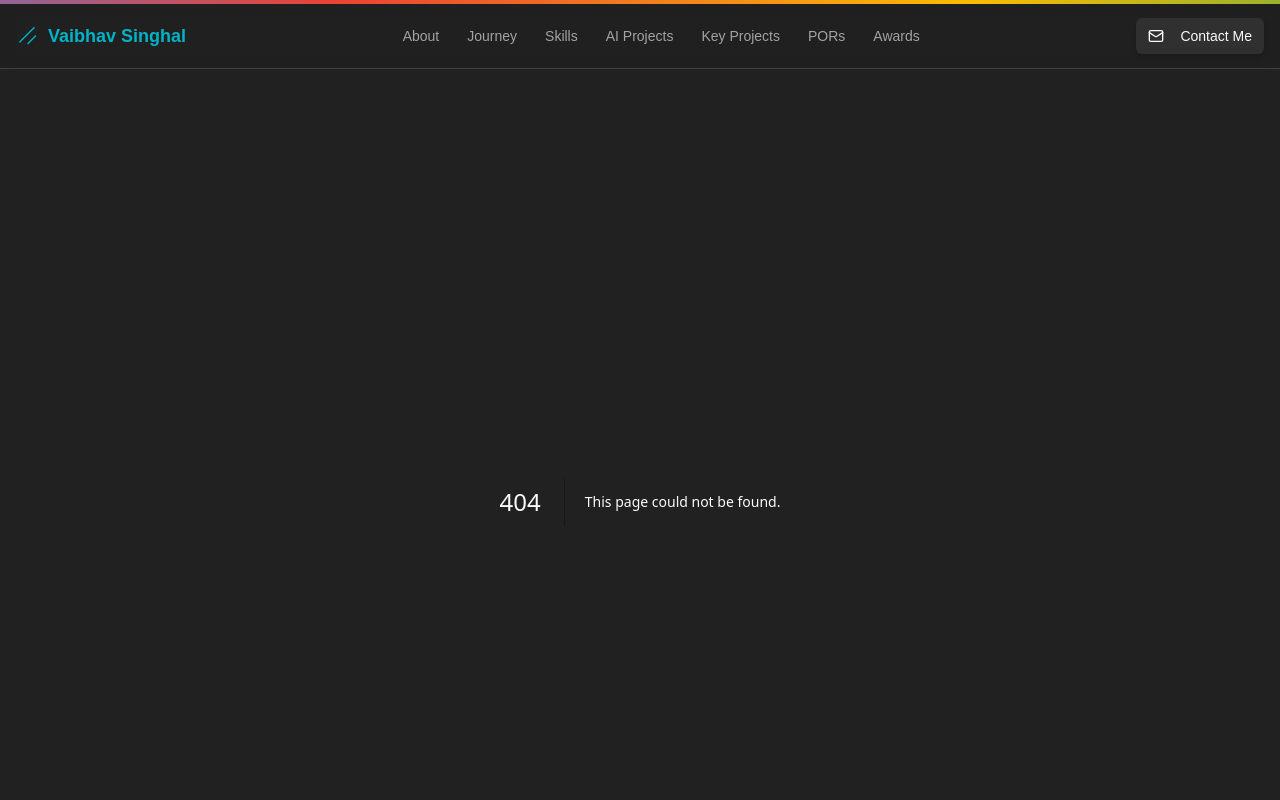
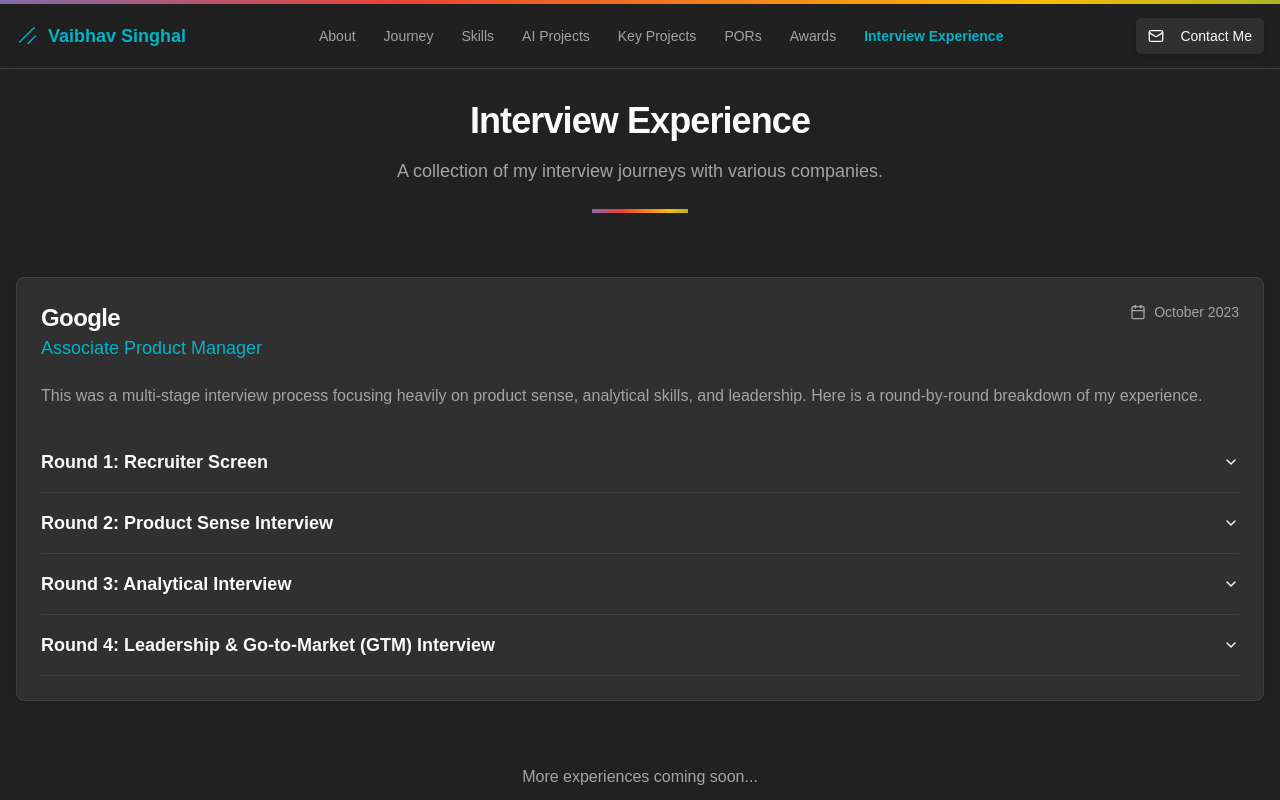
Before and after one commit to WebBhav/portfolio-pm, a Next.js app: page /interview-experience in a window 1280 px wide. Before the commit this address had no page. Shown: the top 800 px of the page. Built offline with nearby package versions, Linux system fonts and the light colour scheme.

Commit message:
Now I want a seperate page named interview experience which will be adde

```diff
--- /dev/null
+++ b/src/app/interview-experience/page.tsx
@@ -0,0 +1,72 @@
+'use client';
+
+import InterviewPost from '@/components/sections/interview-post';
+import { Separator } from '@/components/ui/separator';
+import AnimatedSection from '@/components/ui/animated-section';
+
+const interviewExperiences = [
+  {
+    company: 'Google',
+    role: 'Associate Product Manager',
+    date: 'October 2023',
+    introduction: 'This was a multi-stage interview process focusing heavily on product sense, analytical skills, and leadership. Here is a round-by-round breakdown of my experience.',
+    rounds: [
+      {
+        title: 'Round 1: Recruiter Screen',
+        content: 'A 30-minute call with a recruiter discussing my background, interest in the role, and high-level product questions. I was asked to walk through my resume and explain my most impactful project.',
+      },
+      {
+        title: 'Round 2: Product Sense Interview',
+        content: "This round was about creativity and product thinking. The prompt was: 'Design a new feature for Google Maps.' I focused on a feature to help users find eco-friendly routes, detailing user personas, pain points, potential solutions, and success metrics.",
+      },
+      {
+        title: 'Round 3: Analytical Interview',
+        content: "A case-based interview where I was given a problem like 'Daily Active Users for YouTube have dropped by 10%. What would you do?' I broke down the problem, formulated hypotheses, identified key metrics to investigate, and proposed a structured plan to diagnose the issue.",
+      },
+      {
+        title: 'Round 4: Leadership & Go-to-Market (GTM) Interview',
+        content: 'This round focused on my experience leading teams and projects. I was asked about a time I had to influence stakeholders without authority and how I would launch a new product. I used the STAR (Situation, Task, Action, Result) method to structure my answers.',
+      },
+    ],
+  },
+  // You can add another experience here
+  // {
+  //   company: 'Another Company',
+  //   role: 'Product Manager',
+  //   date: 'September 2023',
+  //   introduction: '...',
+  //   rounds: [
+  //     { title: 'Round 1', content: '...' },
+  //   ],
+  // }
+];
+
+
+export default function InterviewExperiencePage() {
+  return (
+    <div className="space-y-12 md:space-y-16">
+      <AnimatedSection>
+        <div className="text-center">
+            <h1 className="text-3xl font-bold tracking-tight sm:text-4xl">Interview Experience</h1>
+            <p className="mt-4 text-lg text-muted-foreground">
+                A collection of my interview journeys with various companies.
+            </p>
+             <div className="multicolor-line mt-6 mb-12 w-24 mx-auto"></div>
+        </div>
+      </AnimatedSection>
+
+      <div className="space-y-12">
+        {interviewExperiences.map((experience, index) => (
+          <AnimatedSection key={index}>
+            <InterviewPost {...experience} />
+            {index < interviewExperiences.length - 1 && <Separator className="my-12" />}
+          </AnimatedSection>
+        ))}
+      </div>
+
+       <div className="text-center text-muted-foreground mt-16">
+         <p>More experiences coming soon...</p>
+       </div>
+    </div>
+  );
+}
--- a/src/components/layout/header.tsx
+++ b/src/components/layout/header.tsx
@@ -23,13 +23,14 @@
 
 
 const navLinks = [
-  { href: '#about', label: 'About' },
-  { href: '#journey', label: 'Journey' },
-  { href: '#skills', label: 'Skills' },
-  { href: '#projects-ai', label: 'AI Projects' },
-  { href: '#key-projects', label: 'Key Projects' },
-  { href: '#positions', label: 'PORs' },
-  { href: '#awards', label: 'Awards' },
+  { href: '/#about', label: 'About' },
+  { href: '/#journey', label: 'Journey' },
+  { href: '/#skills', label: 'Skills' },
+  { href: '/#projects-ai', label: 'AI Projects' },
+  { href: '/#key-projects', label: 'Key Projects' },
+  { href: '/#positions', label: 'PORs' },
+  { href: '/#awards', label: 'Awards' },
+  { href: '/interview-experience', label: 'Interview Experience' },
 ];
 
 const NavLink = ({
@@ -43,20 +44,30 @@
   className?: string;
   onClick?: () => void;
 }) => {
+  const pathname = usePathname();
+  // Check if it's a page link (starts with / but not /#)
+  const isPageLink = href.startsWith('/') && !href.startsWith('/#');
+  const isActive = isPageLink && pathname === href;
+
   const linkOnClick = (e: React.MouseEvent<HTMLAnchorElement>) => {
     if (onClick) {
       onClick();
     }
-    if (href.startsWith('#')) {
+    if (href.startsWith('/#')) {
       e.preventDefault();
-      const elementId = href.substring(1);
-      const element = document.getElementById(elementId);
-      if (element) {
-        element.scrollIntoView({ behavior: 'smooth' });
-        // Update hash without redundant navigation
-        if (typeof window !== 'undefined' && window.location.hash !== href) {
-            history.pushState(null, '', href);
+      // Handle same-page hash link
+      if (pathname === '/') {
+        const elementId = href.substring(2);
+        const element = document.getElementById(elementId);
+        if (element) {
+          element.scrollIntoView({ behavior: 'smooth' });
+          if (typeof window !== 'undefined' && window.location.hash !== `#${elementId}`) {
+              history.pushState(null, '', `/#${elementId}`);
+          }
         }
+      } else {
+        // Navigate to home page with hash
+        window.location.href = href;
       }
     }
   };
@@ -67,11 +78,11 @@
       onClick={linkOnClick}
       className={cn(
         'transition-colors px-3 py-2 rounded-md text-sm font-medium',
-        'text-muted-foreground hover:text-foreground hover:bg-accent/10', // Default style
-        // Removed active styles based on user request
+        'text-muted-foreground hover:text-foreground hover:bg-accent/10',
+        isActive && 'text-accent font-semibold',
         className
       )}
-      // Removed aria-current based on user request
+      aria-current={isActive ? 'page' : undefined}
     >
       {children}
     </Link>
@@ -82,12 +93,16 @@
   href,
   children,
   onClick,
-}: ComponentProps<typeof Link> & { onClick?: (href: string) => void }) => { // Define isActive prop type
+}: ComponentProps<typeof Link> & { onClick?: (href: string) => void }) => {
+  const pathname = usePathname();
+  const isPageLink = (href as string).startsWith('/') && !(href as string).startsWith('/#');
+  const isActive = isPageLink && pathname === (href as string);
+
   const mobileLinkOnClick = (e: React.MouseEvent<HTMLAnchorElement>) => {
     if (onClick && href) {
         onClick(href as string);
     }
-    if ((href as string).startsWith('#')) {
+    if ((href as string).startsWith('/#')) {
         e.preventDefault();
     }
   };
@@ -98,11 +113,11 @@
         onClick={mobileLinkOnClick}
         className={cn(
           'block py-2 text-base font-medium transition-colors rounded-sm px-3',
-          'text-foreground/80 hover:text-foreground hover:bg-accent/10', // Default style
-          // Removed active styles based on user request
+          'text-foreground/80 hover:text-foreground hover:bg-accent/10',
+          isActive && 'text-accent font-semibold',
           'focus:outline-none focus:ring-2 focus:ring-ring focus:ring-offset-2 focus:ring-offset-background'
         )}
-        // Removed aria-current based on user request
+        aria-current={isActive ? 'page' : undefined}
       >
         {children}
       </Link>
@@ -128,16 +143,29 @@
 
   const handleNavigationClick = useCallback((href: string) => {
     setIsLoading(true);
-    if (href.startsWith('#')) {
+    if (href.startsWith('/#')) {
+        // If we are already on the home page, just scroll
+        if (pathname === '/') {
+            const elementId = href.substring(2);
+            scrollToSection(elementId);
+             setTimeout(() => setIsLoading(false), 500); // Hide loader after scroll
+        } else {
+            // Otherwise, navigate to home page with hash
+            if (typeof window !== 'undefined') {
+                window.location.href = href;
+            }
+        }
+    } else if (href.startsWith('#')) {
         const elementId = href.substring(1);
         scrollToSection(elementId);
-        setTimeout(() => setIsLoading(false), 500); // Hide loader after scroll attempt
-    } else {
+        setTimeout(() => setIsLoading(false), 500);
+    }
+    else {
          if (typeof window !== 'undefined') {
-             window.location.href = href; // Use standard navigation for non-hash links
+             window.location.href = href; // Use standard navigation for other links
          }
     }
-  }, [setIsLoading, scrollToSection]);
+  }, [setIsLoading, scrollToSection, pathname]);
 
 
   const handleSheetLinkClick = useCallback((href: string) => {
@@ -169,7 +197,6 @@
                 key={link.href}
                 href={link.href}
                 onClick={() => handleNavigationClick(link.href)}
-                // isActive removed
               >
                 {link.label}
               </NavLink>
@@ -218,7 +245,6 @@
                         key={link.href}
                         href={link.href}
                         onClick={handleSheetLinkClick}
-                        // isActive removed
                       >
                         {link.label}
                       </MobileNavLink>
--- /dev/null
+++ b/src/components/sections/interview-post.tsx
@@ -0,0 +1,69 @@
+'use client';
+
+import {
+  Card,
+  CardHeader,
+  CardTitle,
+  CardDescription,
+  CardContent,
+} from '@/components/ui/card';
+import {
+  Accordion,
+  AccordionContent,
+  AccordionItem,
+  AccordionTrigger,
+} from '@/components/ui/accordion';
+import { Calendar } from 'lucide-react';
+
+interface InterviewPostProps {
+  company: string;
+  role: string;
+  date: string;
+  introduction: string;
+  rounds: {
+    title: string;
+    content: string;
+  }[];
+}
+
+const InterviewPost = ({
+  company,
+  role,
+  date,
+  introduction,
+  rounds,
+}: InterviewPostProps) => {
+  return (
+    <Card className="overflow-hidden">
+      <CardHeader>
+        <div className="flex flex-col sm:flex-row justify-between items-start gap-2">
+            <div>
+                <CardTitle className="text-2xl">{company}</CardTitle>
+                <p className="text-lg text-accent">{role}</p>
+            </div>
+            <div className="flex items-center text-sm text-muted-foreground mt-1 sm:mt-0">
+                <Calendar className="mr-2 h-4 w-4" />
+                <span>{date}</span>
+            </div>
+        </div>
+        <CardDescription className="pt-4 text-base">{introduction}</CardDescription>
+      </CardHeader>
+      <CardContent>
+        <Accordion type="single" collapsible className="w-full">
+          {rounds.map((round, index) => (
+            <AccordionItem key={index} value={`item-${index}`}>
+              <AccordionTrigger className="text-lg font-semibold hover:no-underline">
+                {round.title}
+              </AccordionTrigger>
+              <AccordionContent className="text-muted-foreground text-base whitespace-pre-line">
+                {round.content}
+              </AccordionContent>
+            </AccordionItem>
+          ))}
+        </Accordion>
+      </CardContent>
+    </Card>
+  );
+};
+
+export default InterviewPost;
```
